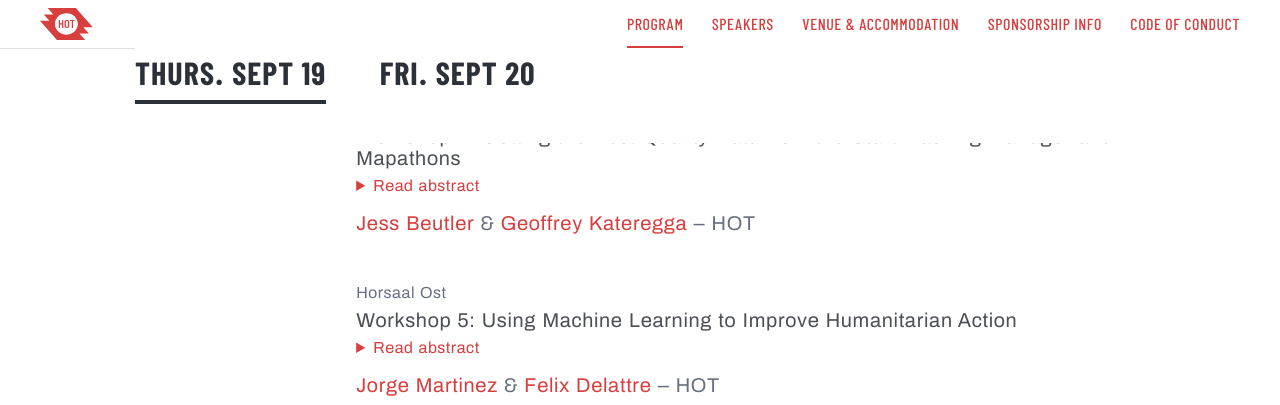
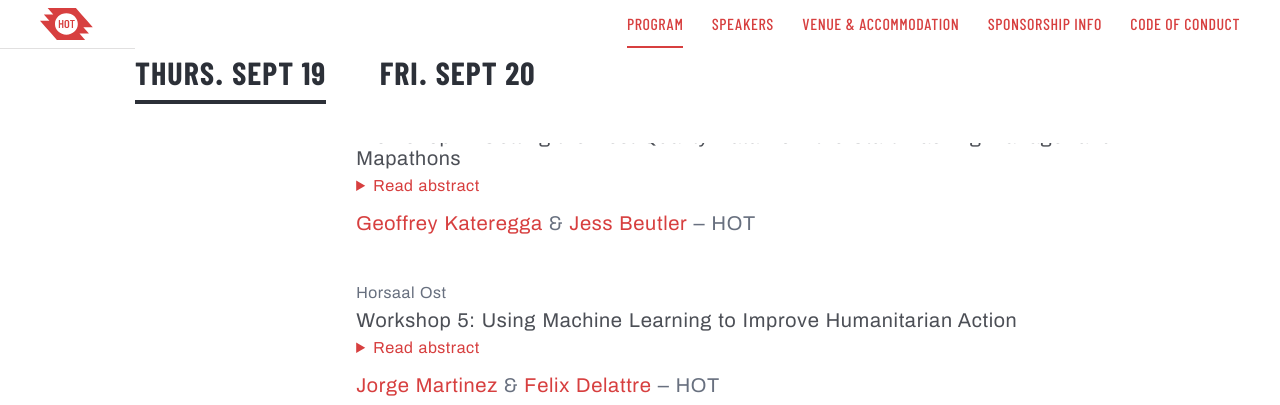
Before and after one commit to hotosm/hot-summit-2019, a Jekyll site: the page built from program.markdown, in a window 1280 px wide and 900 px high, scrolled down 2226 px. Shown: the top 405 px of the window. Built offline with Jekyll 4.4.1, drawn with Linux system fonts in a browser that asks for light colours; part of the change alters nothing that is shown.

```diff
--- a/program.markdown
+++ b/program.markdown
@@ -91,10 +91,10 @@ Day1:
         title: "Workshop 4: Getting the Best Quality Data from the Start: Tasking Manager and Mapathons"
         presenter:
           - people:
+              - Geoffrey Kateregga
               - Jess Beutler
-              - Geoffrey Kateregga
             organization: HOT
-        abstract: "If you want to get good quality remote mapping from volunteers, how you up a project on HOT’s Tasking Manager is a critical step. In this workshop, we will show how to become a Tasking Manager project manager and how to set up a task to get the best possible data from the mapping community. Participants will have the opportunity to work hands-on with Tasking Manager to refine their skills gained during this workshop.It will cover: What to include (and not include) in project descriptions and instructions for improved clarity and quality; Recommended project sizes that are effective and keep mappers mapping; Fast project activation for emergencies without compromising quality; How to communicate factors that are unique to your project’s area of interest."
+        abstract: "There is always a first time for everyone when it comes to creating your first edit on OpenStreetMap. This data can vary in quality depending on the introduction and guidance they receive. When the data is bad, validators are left with a heavy workload. However, remote mapping organizers can play a critical role in reducing data quality issues from the very beginning. In this workshop, participants will explore how to create effective tasks on the Tasking Manager and collaboratively design a mapathon organiser guide to ensure that strong data comes out of a mapathon at the end of the day."
         duration: "01:30"
       - location: Horsaal Ost
         title: "Workshop 5: Using Machine Learning to Improve Humanitarian Action"
```
